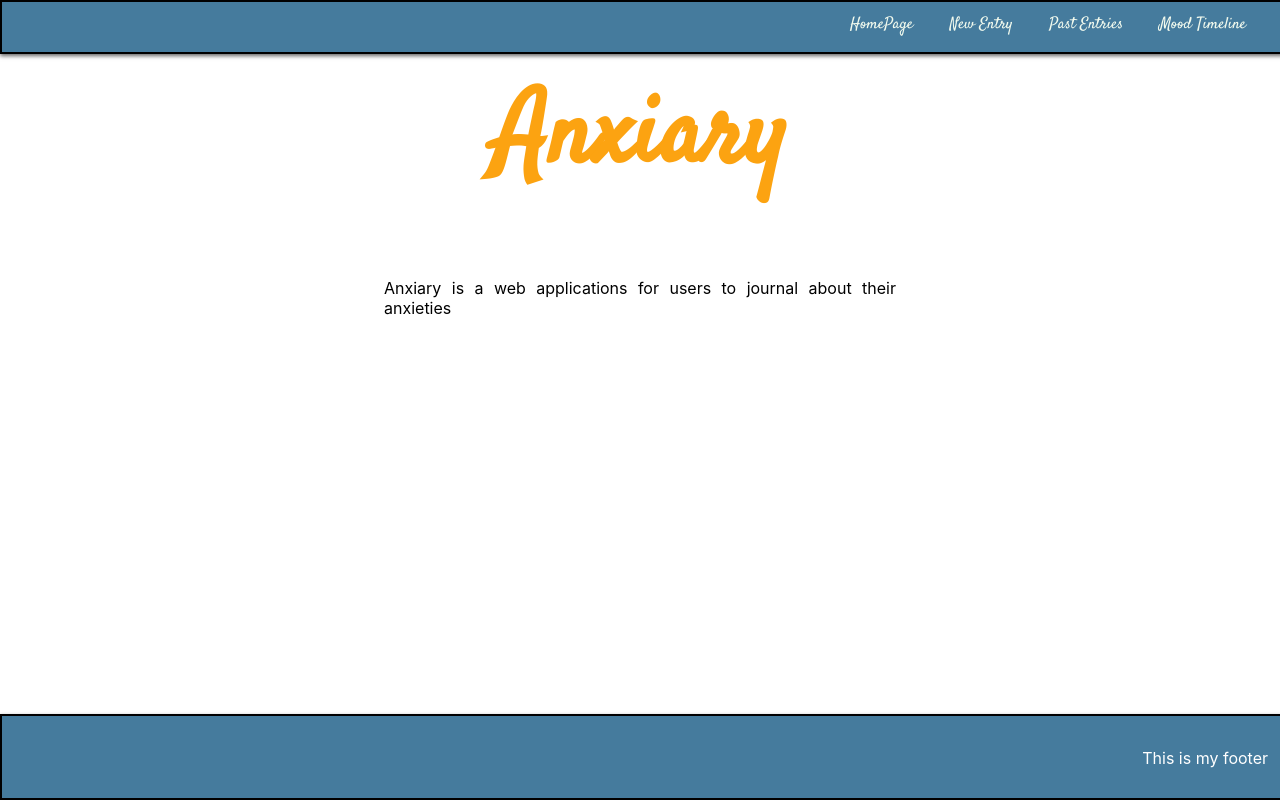
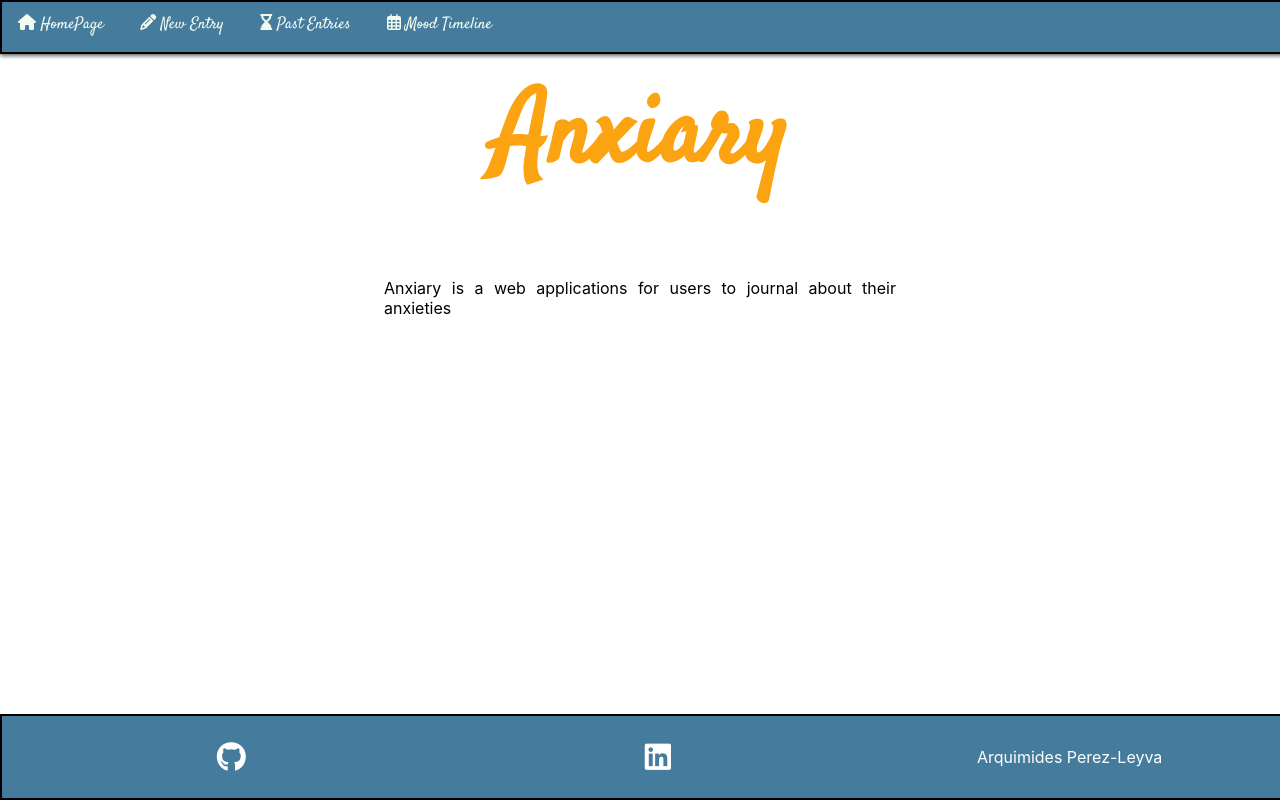
Before and after one commit to arquimidesperez/Anxiary-API, a React (Create React App) app in the folder anxiary-app/: page / in a window 1280 px wide. Built offline with nearby package versions, Linux system fonts and the light colour scheme; no server answers.

Commit message:
css styling

```diff
--- a/anxiary-app/public/index.html
+++ b/anxiary-app/public/index.html
@@ -5,6 +5,7 @@
     <link rel="icon" href="%PUBLIC_URL%/favicon.ico" />
     <meta name="viewport" content="width=device-width, initial-scale=1" />
     <meta name="theme-color" content="#000000" />
+    <script src="https://kit.fontawesome.com/7e6cb44c7f.js" crossorigin="anonymous"></script>
     <meta
       name="description"
       content="Anxiary"
--- a/anxiary-app/src/components/Footer.jsx
+++ b/anxiary-app/src/components/Footer.jsx
@@ -2,8 +2,22 @@ import './stylesheets/footer.css';
 
 export default function FootBar() {
   return (
-    <div className='fBar'>
-      <p className='fP'>This is my footer</p>
+    <div className='FooterBar'>
+      <div className='FooterDiv'>
+        <a href='https://github.com/arquimidesperez'
+            target="_blank">
+          <i class="fab fa-github"></i>
+        </a>
+      </div>
+      <div className='FooterDiv'>
+        <a href='https://www.linkedin.com/in/arquimides-perez-leyva-929880161/'
+            target="_blank">
+          <i class="fab fa-linkedin"></i>
+        </a>
+      </div>
+      <div className='FooterDiv'>
+        <p className='FooterParagraph'>Arquimides Perez-Leyva</p>
+      </div>
     </div>
   )
 }
--- a/anxiary-app/src/components/Landingpage.jsx
+++ b/anxiary-app/src/components/Landingpage.jsx
@@ -5,7 +5,6 @@ export default function Landingpage() {
   return (
     <div>
       <h1>Anxiary</h1>
-
       <p className='LandingP'>Anxiary is a web applications for users to journal about their anxieties</p>
 
     </div>
--- a/anxiary-app/src/components/Navbar.jsx
+++ b/anxiary-app/src/components/Navbar.jsx
@@ -6,10 +6,20 @@ export default function Navbar() {
   return (
     <nav className='NavigationBar'>
       <div className='NavSpacing'>
-      <Link to="/" className='LinkCSS a'>HomePage </Link>
-      <Link to="/newentry" className='LinkCSS a'>New Entry  </Link>
-      <Link to="/pastentries" className='LinkCSS a'>Past Entries  </Link>
-      <Link to="/moodtimeline" className='LinkCSS'>Mood Timeline  </Link>
+        <div className='DesktopNavbar'>
+          <Link to="/" className='LinkCSS'>
+            <i class="fas fa-home"/> HomePage </Link>
+          <Link to="/newentry" className='LinkCSS'>
+            <i class="fas fa-pencil-alt"/> New Entry </Link>
+          <Link to="/pastentries" className='LinkCSS'>
+            <i class="fas fa-hourglass-end"/> Past Entries </Link>
+          <Link to="/moodtimeline" className='LinkCSS'>
+            <i class="far fa-calendar-alt"/> Mood Timeline </Link>
+        </div>
+        <div className='MobileNavbar'>
+        <Link to="/" className='LinkCSS'>
+            <i class="fas fa-home"/> HomePage </Link>
+        </div>
       </div>
     </nav>
   )
--- a/anxiary-app/src/components/stylesheets/footer.css
+++ b/anxiary-app/src/components/stylesheets/footer.css
@@ -1,18 +1,44 @@
-.fBar {
+.FooterBar {
   background-color: #457b9d;
-  text-align: right;
   height: 50px;
-  color: white;
+  width: 100%;
   margin-top: 1rem;
   padding: 1rem;
   position: fixed;
   bottom: 0;
   left: 0;
-  width: 100%;
   border: 2px black solid;
-  box-shadow: 0 2px 4px 0 rgba(0,0,0,.6);
+  display: grid;
+  grid-template-columns: 1fr 1fr 1fr;
 }
 
-.fP{
+.FooterParagraph{
   padding-right: 30px;
+  text-align: right;
+  color: white;
+  margin: auto;
 }
+
+.FooterLinks{
+  text-decoration: none;
+}
+
+.FooterDiv{
+  max-width: 300px;
+  margin: auto;
+}
+
+.icons{
+  width: 50px;
+}
+
+@media screen and (max-width: 500px) {
+  .FooterParagraph{
+    font-size: 12px;
+  }
+}
+
+.fab{
+  color: white;
+  font-size: 30px;
+}
--- a/anxiary-app/src/components/stylesheets/navbar.css
+++ b/anxiary-app/src/components/stylesheets/navbar.css
@@ -2,13 +2,15 @@
 
 .NavigationBar{
   background-color: #457b9d;
-  text-align: right;
+  text-align: left;
   height: 50px;
   width: 100%;
   position: fixed;
   top: 0;
   border: 2px black solid;
   box-shadow: 0 2px 4px 0 rgba(0,0,0,.6);
+  display: grid;
+  grid-template-columns: 3fr 1fr;
 }
 
 .LinkCSS{
@@ -18,6 +20,7 @@
   padding-right: 10px;
   padding: 1rem;
   font-family: 'Satisfy';
+  height: 50px;
 }
 
 .LinkCSS:hover{
@@ -27,10 +30,27 @@
   padding-right: 10px;
   padding: 1rem;
   font-family: 'Satisfy';
+  background-color: lightgrey;
+  box-shadow: 0 2px 4px 0 rgba(0,0,0,.6);
 }
+
 
 
 .NavSpacing{
   padding-top: 10px;
   padding-right: 20px;
 }
+
+.MobileNavbar{
+  display: none;
+}
+
+@media screen and (max-width: 800px) {
+  .MobileNavbar{
+    display: block;
+  }
+
+  .DesktopNavbar{
+    display: none;
+  }
+}
```
Also changed, not shown: anxiary-app/src/components/images/github_icon.png (added), anxiary-app/src/components/images/linkedin_icon.png (added).
